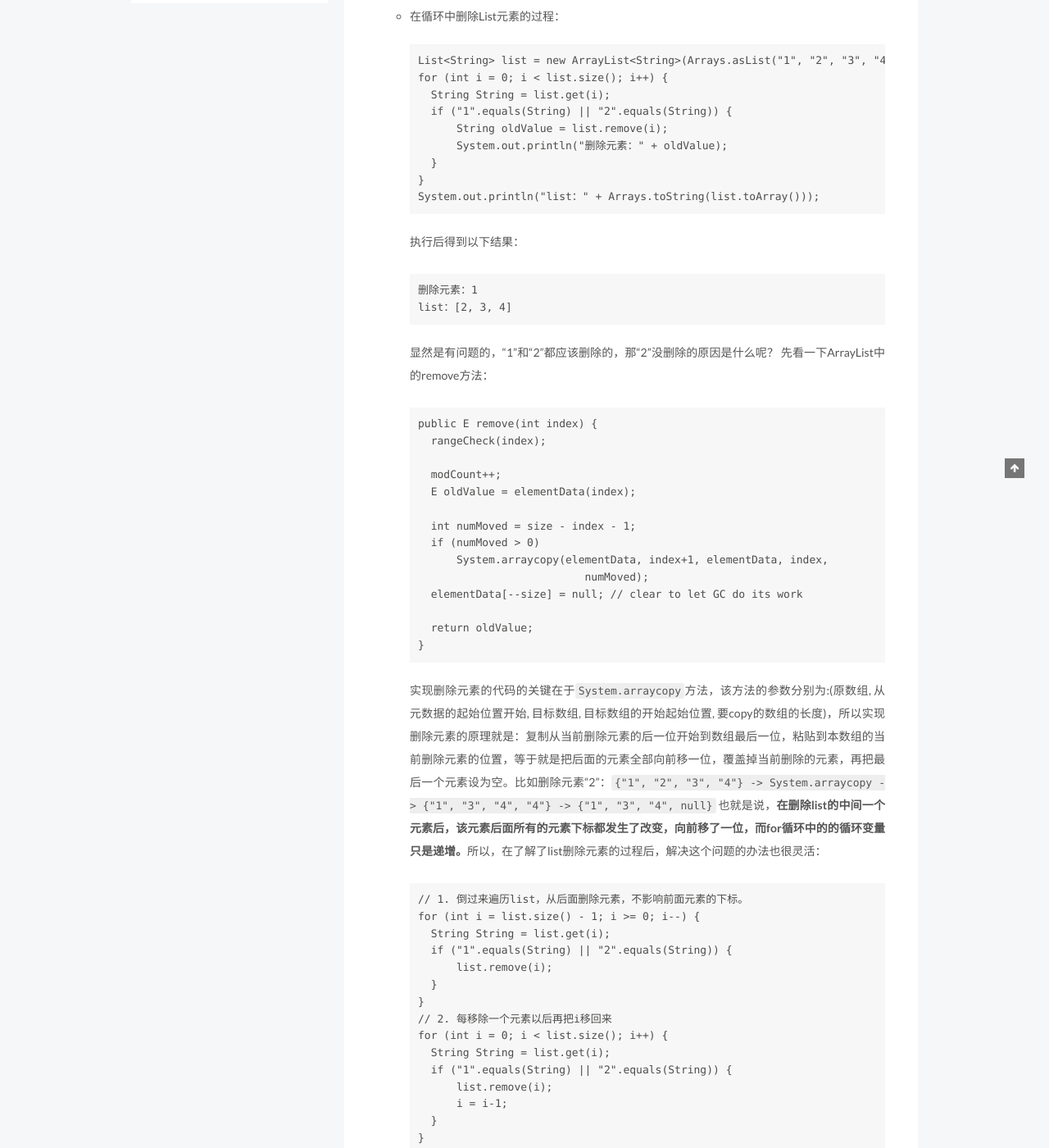
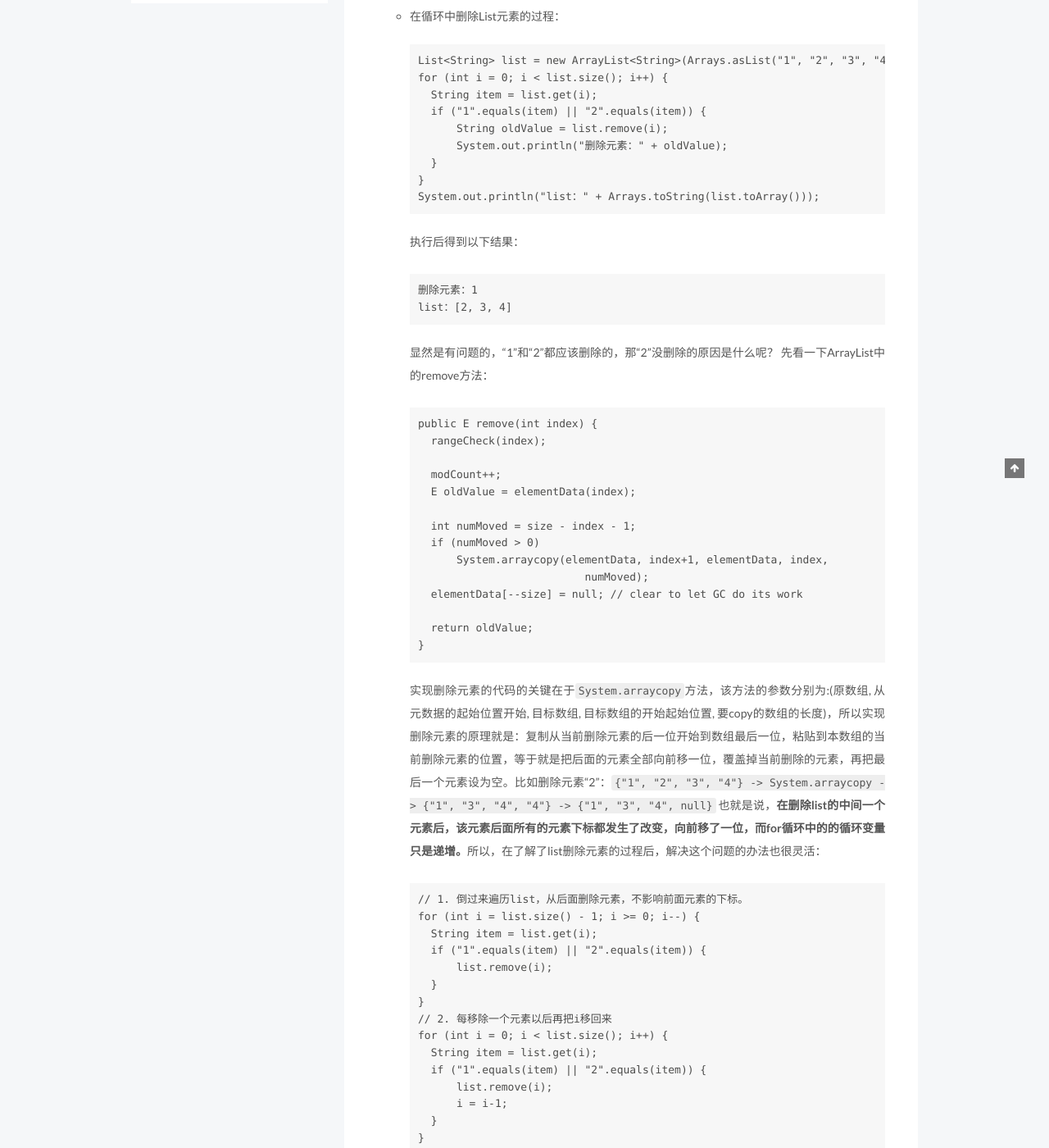
Before and after one commit to jiangsyace/blog, a Jekyll site: the page built from _posts/2019-04-09-如何在for循环中删除List的元素.md, in a window 1280 px wide. Shown: the part 417-1817 px from the top of the page at 82% size. Built offline with Jekyll 4.4.1, drawn with Linux system fonts in a browser that asks for light colours; comment, search, counter and statistics services are not loaded; some of the changed text lies outside the part shown.

Commit message:
2019-04-09

````diff
--- a/_posts/2019-04-09-如何在for循环中删除List的元素.md
+++ b/_posts/2019-04-09-如何在for循环中删除List的元素.md
@@ -18,8 +18,8 @@ tags:
 ```
 List<String> list = new ArrayList<String>(Arrays.asList("1", "2", "3", "4"));
 for (int i = 0; i < list.size(); i++) {
-    String String = list.get(i);
-    if ("1".equals(String) || "2".equals(String)) {
+    String item = list.get(i);
+    if ("1".equals(item) || "2".equals(item)) {
         String oldValue = list.remove(i);
         System.out.println("删除元素：" + oldValue);
     }
@@ -54,15 +54,15 @@ public E remove(int index) {
 ```
 // 1. 倒过来遍历list，从后面删除元素，不影响前面元素的下标。
 for (int i = list.size() - 1; i >= 0; i--) {
-    String String = list.get(i);
-    if ("1".equals(String) || "2".equals(String)) {
+    String item = list.get(i);
+    if ("1".equals(item) || "2".equals(item)) {
         list.remove(i);
     }
 }
 // 2. 每移除一个元素以后再把i移回来
 for (int i = 0; i < list.size(); i++) {
-    String String = list.get(i);
-    if ("1".equals(String) || "2".equals(String)) {
+    String item = list.get(i);
+    if ("1".equals(item) || "2".equals(item)) {
         list.remove(i);
         i = i-1;
     }
@@ -91,9 +91,9 @@ for (Iterator<type> iter = coll.iterator(); iter.hasNext(); ) {
 + 在迭代器中删除List元素的过程
 ```
 List<String> list = new ArrayList<String>(Arrays.asList("1", "2", "3", "4"));
-for (String string : list) {
-    list.remove(string);
-    System.out.println("删除元素：" + string);
+for (String item : list) {
+    list.remove(item);
+    System.out.println("删除元素：" + item);
 }
 System.out.println("list：" + Arrays.toString(list.toArray()));
 ```
@@ -169,9 +169,9 @@ private void fastRemove(int index) {
 List<String> list = new ArrayList<String>(Arrays.asList("1", "2", "3", "4"));
 Iterator<String> iterator = list.iterator();
 while (iterator.hasNext()) {
-    String string = iterator.next();
+    String item = iterator.next();
     iterator.remove();
-    System.out.println("删除元素：" + string);
+    System.out.println("删除元素：" + item);
 }
 ```
 **总结：foreach循环中也可以删除List元素，但是要注意：不能用List的remove方法，否则在迭代器Iterator检查下一个元素时，会收获一个异常。**
````
